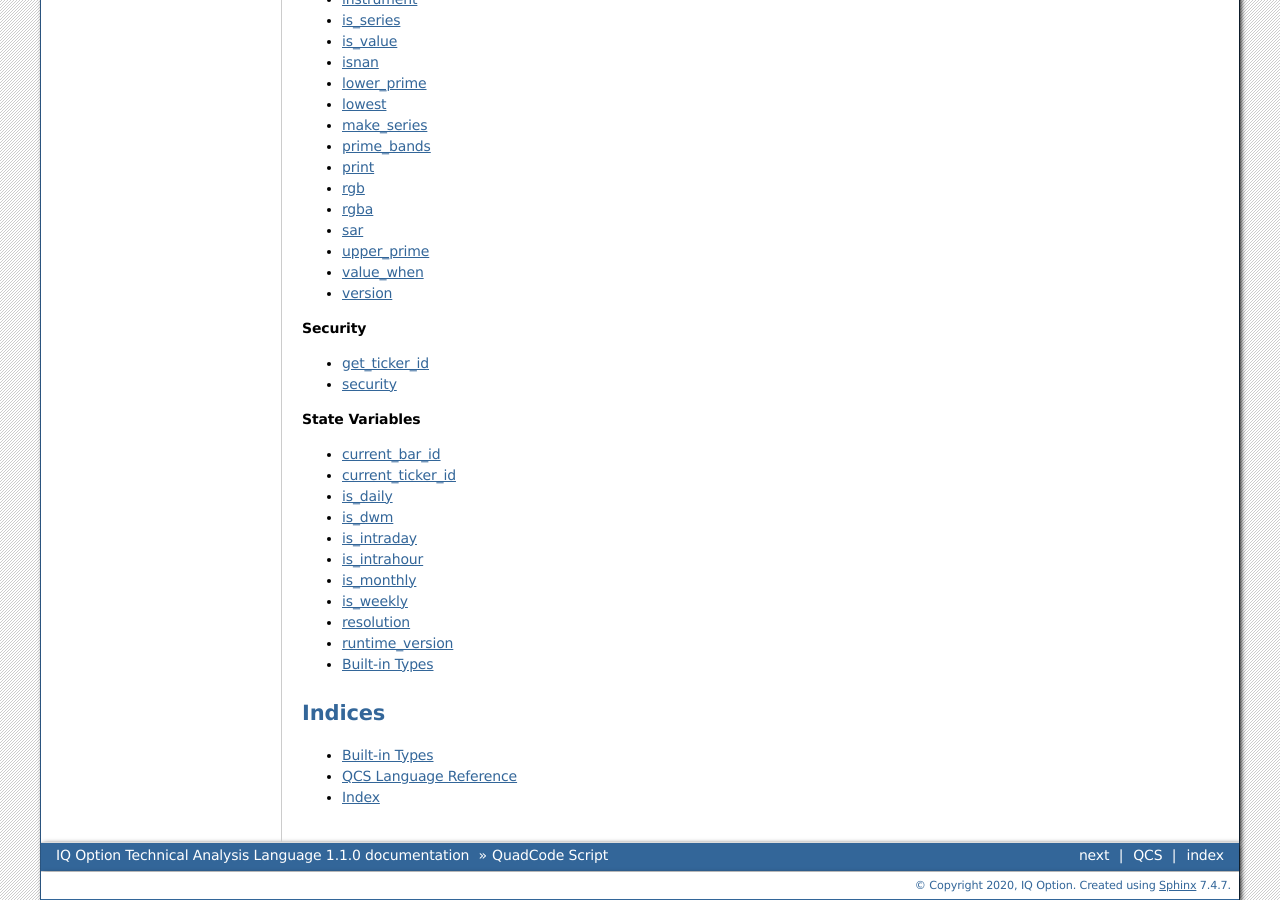
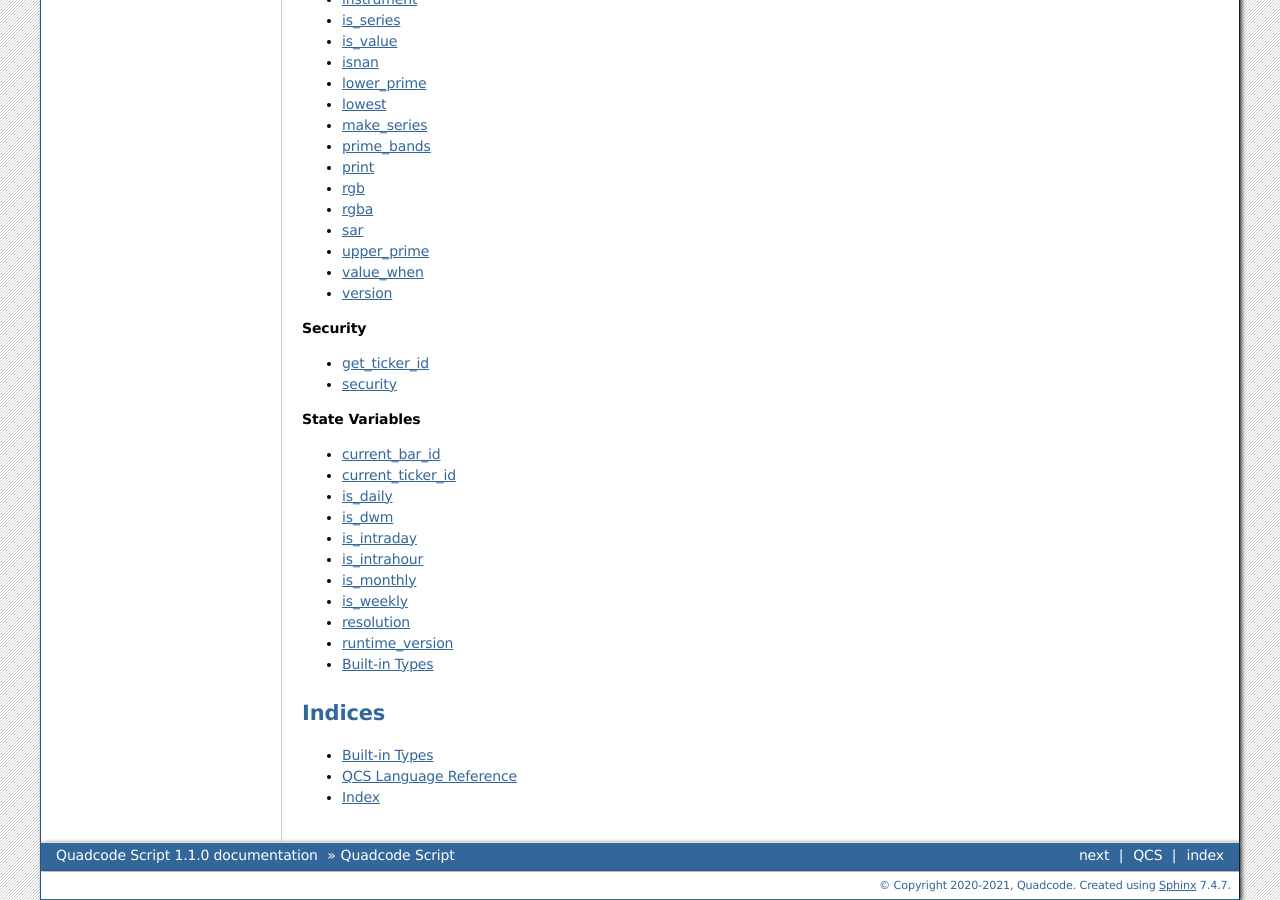
Before and after one commit to quadcode-tech/quadcodescript-docs, a Sphinx documentation site: the page built from source/index.rst, in a window 1280 px wide and 900 px high, scrolled down 4107 px. Built offline with Sphinx 7.4.7, drawn with Linux system fonts in a browser that asks for light colours; some of the changed text lies outside the part shown.

Commit message:
Proofreading fixes

```diff
--- a/source/conf.py
+++ b/source/conf.py
@@ -18,9 +18,9 @@
 
 # -- Project information -----------------------------------------------------
 
-project = 'IQ Option Technical Analysis Language'
-copyright = '2020, IQ Option'
-author = 'IQ Option'
+project = 'Quadcode Script'
+copyright = '2020-2021, Quadcode'
+author = 'Quadcode'
 
 # The full version, including alpha/beta/rc tags
 release = '1.1.0'
--- a/source/index.rst
+++ b/source/index.rst
@@ -1,4 +1,4 @@
-QuadCode Script
+Quadcode Script
 ===============
 
 QCS is a language that allows creating custom technical analysis instruments. Currently, the language is based on Lua 5.3 and supports most of the Lua language features.
--- a/source/qcs/qcs.py
+++ b/source/qcs/qcs.py
@@ -489,7 +489,7 @@
 
 class QCSDomain(Domain):
     name = 'qcs'
-    label = _('QuadCode Script')
+    label = _('Quadcode Script')
 
     roles = {
         'function': XRefRole(),
```
Also changed, not shown: README.md (+3 -3 lines).
